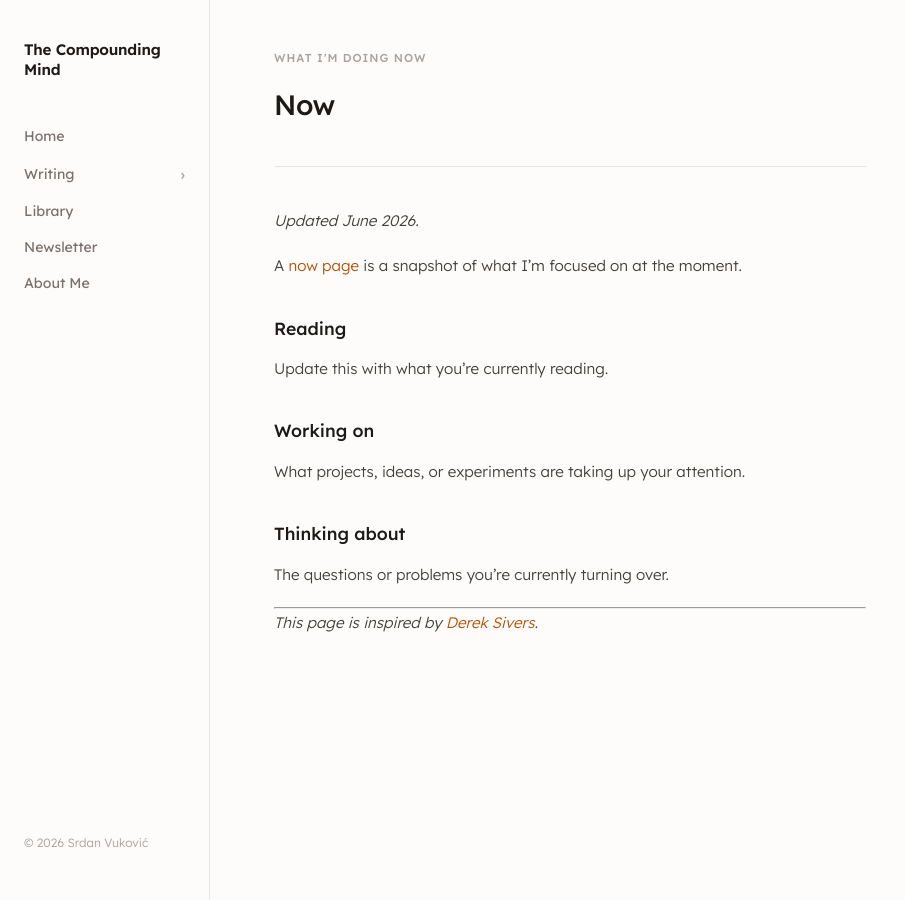
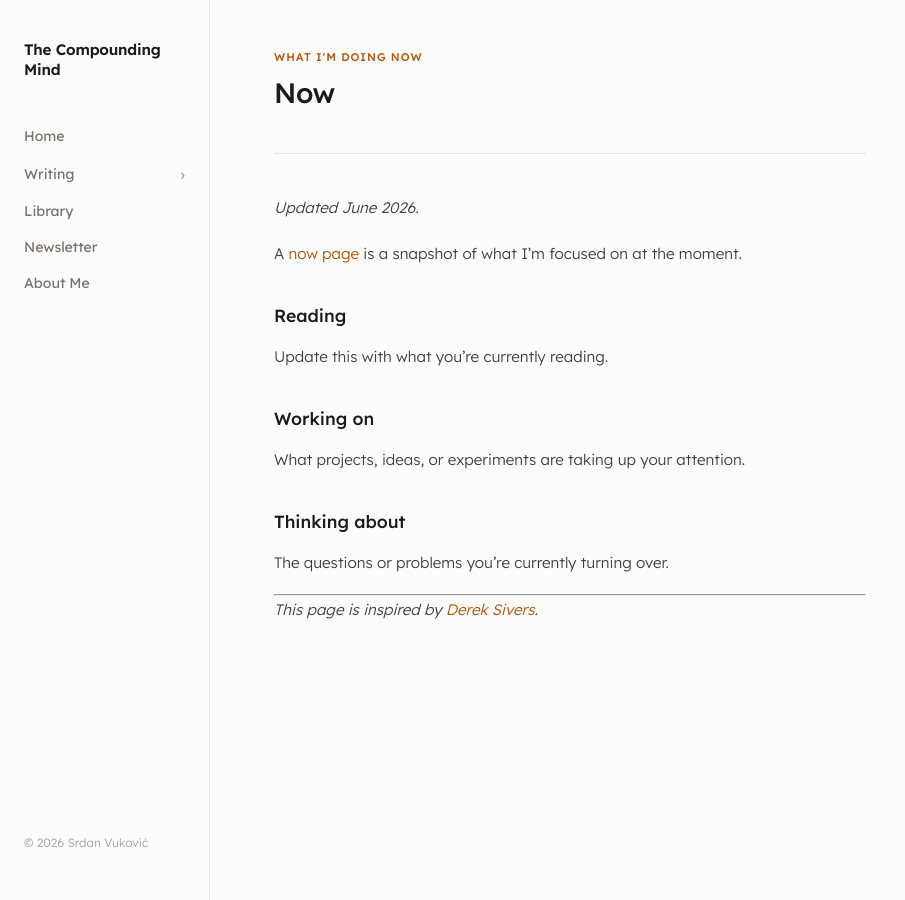
Before and after one commit to sergeonai/sergeonai.github.io, a Jekyll site: the page built from now.md, in a window 1280 px wide. Shown: the whole page, without its empty margins (0-905 px from the left). Built offline with Jekyll 4.4.1, drawn with Linux system fonts in a browser that asks for light colours.

Commit message:
Redesign: update _layouts/page.html

```diff
--- a/_layouts/page.html
+++ b/_layouts/page.html
@@ -1,16 +1,12 @@
 ---
 layout: default
 ---
-
 <article>
   <header class="page-header">
-    <div class="section-label">{{ page.label | default: "Page" }}</div>
+    {% if page.label %}<div class="page-label">{{ page.label }}</div>{% endif %}
     <h1>{{ page.title }}</h1>
-    {% if page.subtitle %}
-      <p class="tagline">{{ page.subtitle }}</p>
-    {% endif %}
+    {% if page.subtitle %}<p style="color:var(--muted);font-size:0.95rem;margin-top:0.5rem;">{{ page.subtitle }}</p>{% endif %}
   </header>
-
   <div class="page-body">
     {{ content }}
   </div>
```
